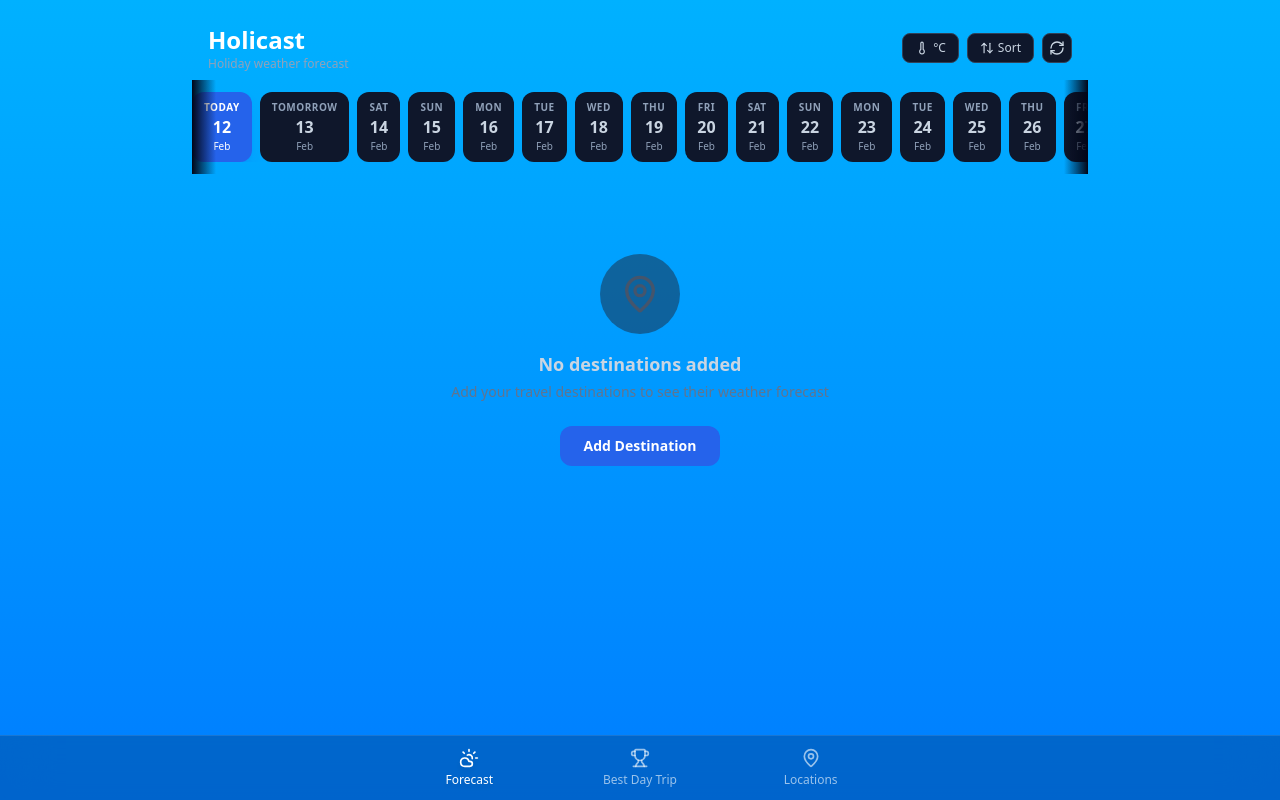
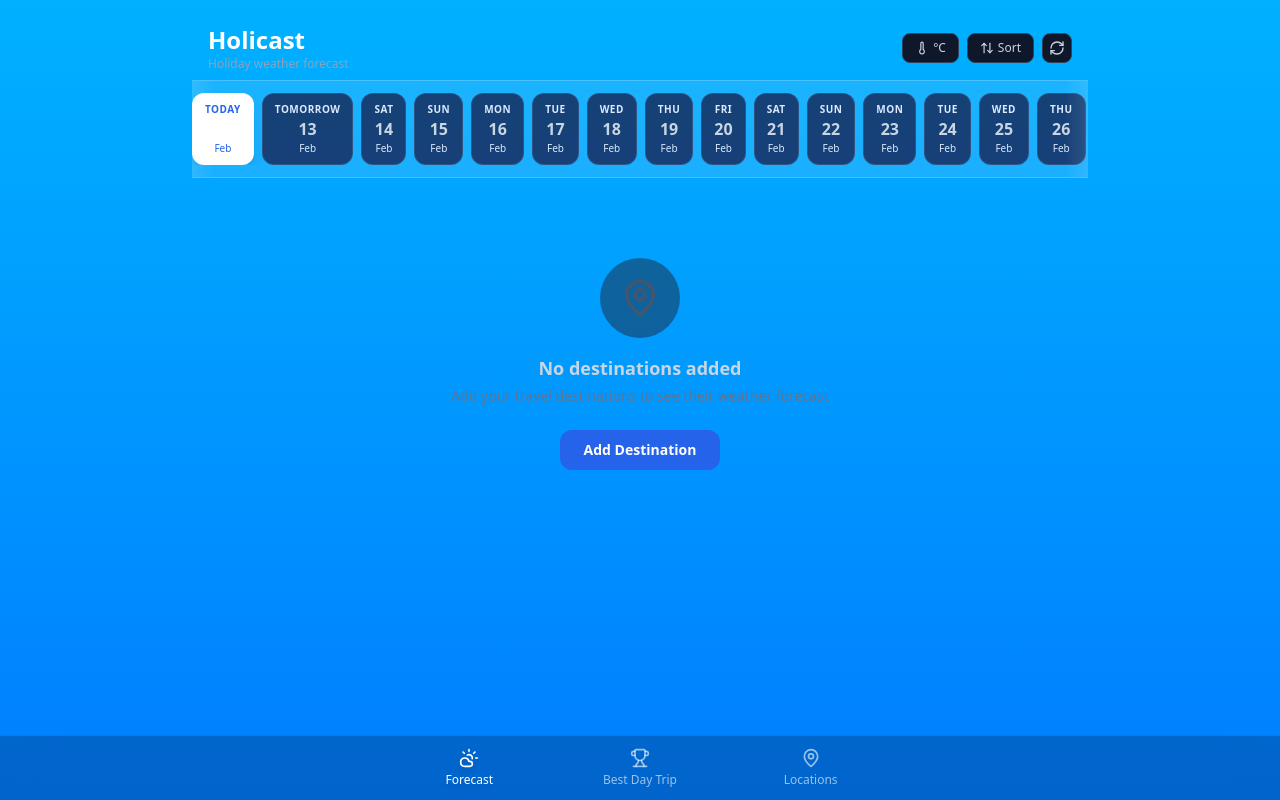
Before and after one commit to Mozinho85/HolidayForecast, a React (Vite) app: page / in a window 1280 px wide. Built offline with nearby package versions, Linux system fonts and the light colour scheme.

Commit message:
Update DateStrip styles: white glassy container, dark blue cards

```diff
--- a/src/components/DateStrip.tsx
+++ b/src/components/DateStrip.tsx
@@ -23,10 +23,10 @@ export default function DateStrip({ days }: DateStripProps) {
   }, []);
 
   return (
-    <div className="relative py-3">
+    <div className="relative py-3 border-y border-white/20 bg-white/10 backdrop-blur-md">
       {/* Fade edges */}
-      <div className="pointer-events-none absolute left-0 top-0 z-10 h-full w-6 bg-gradient-to-r from-slate-950 to-transparent" />
-      <div className="pointer-events-none absolute right-0 top-0 z-10 h-full w-6 bg-gradient-to-l from-slate-950 to-transparent" />
+      <div className="pointer-events-none absolute left-0 top-0 z-10 h-full w-6 bg-gradient-to-r from-white/10 to-transparent" />
+      <div className="pointer-events-none absolute right-0 top-0 z-10 h-full w-6 bg-gradient-to-l from-white/10 to-transparent" />
 
       <div
         ref={scrollRef}
@@ -41,10 +41,10 @@ export default function DateStrip({ days }: DateStripProps) {
               key={day}
               ref={isToday ? todayRef : undefined}
               onClick={() => toggleDate(day)}
-              className={`flex flex-shrink-0 flex-col items-center rounded-xl px-3 py-2 transition-all ${
+              className={`flex flex-shrink-0 flex-col items-center rounded-xl px-3 py-2 transition-all border border-white/10 ${
                 isSelected
-                  ? 'bg-primary-600 text-white shadow-lg shadow-primary-600/20'
-                  : 'bg-slate-900 text-slate-400 hover:bg-slate-800 hover:text-slate-300'
+                  ? 'bg-white text-primary-600 shadow-lg'
+                  : 'bg-blue-950/80 text-blue-100 hover:bg-blue-900 hover:text-white'
               }`}
             >
               <span className="text-[10px] font-semibold uppercase tracking-wider">
```
